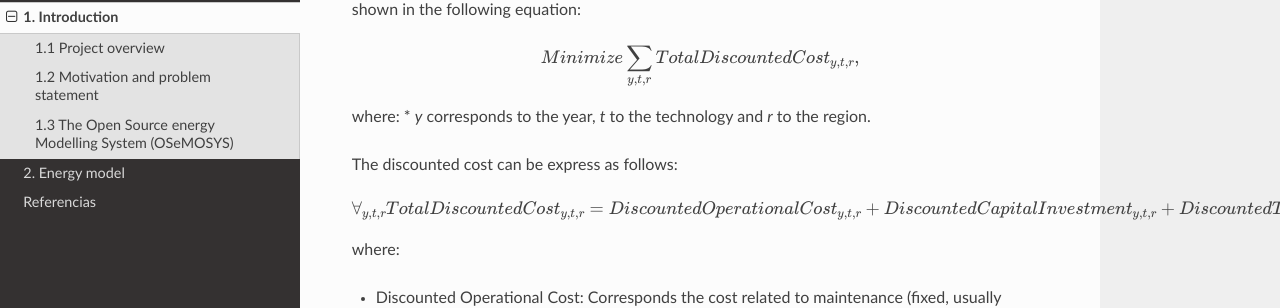
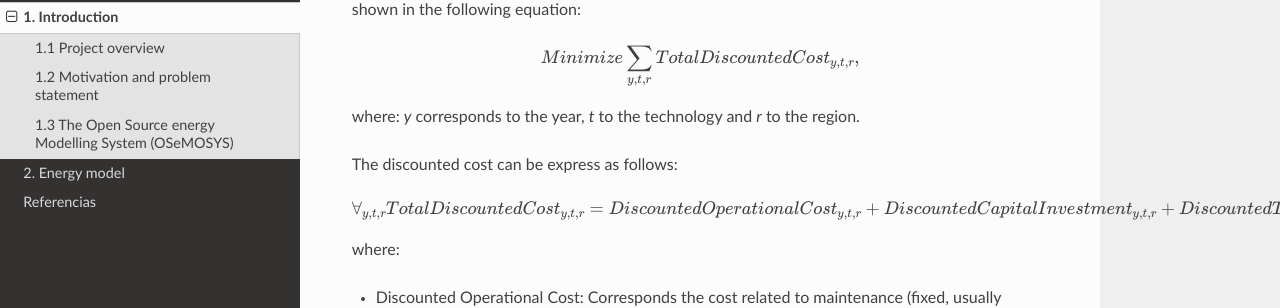
Before and after one commit to EPERLab/OSeMOSYS-CR, a Sphinx documentation site: the page built from docs/01Introduction.rst, in a window 1280 px wide and 900 px high, scrolled down 1665 px. Shown: the part 161-469 px from the top of the window. Built offline with Sphinx 7.4.7 and the Read the Docs theme 2.0.0, drawn with Linux system fonts in a browser that asks for light colours.

```diff
--- a/docs/01Introduction.rst
+++ b/docs/01Introduction.rst
@@ -36,8 +36,7 @@ OSeMOSYS is an optimization software for long-term energy planning. It is an ope
 
    Minimize \sum_{y,t,r}Total Discounted Cost_{y,t,r},
 
-where:
-* *y* corresponds to the year, *t* to the technology and *r* to the region.
+where: *y* corresponds to the year, *t* to the technology and *r* to the region.
 
 The discounted cost can be express as follows:
 
```
